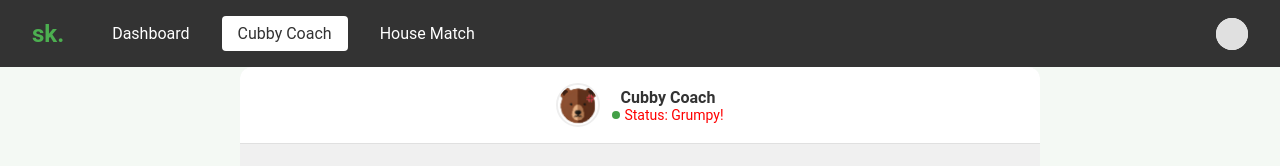
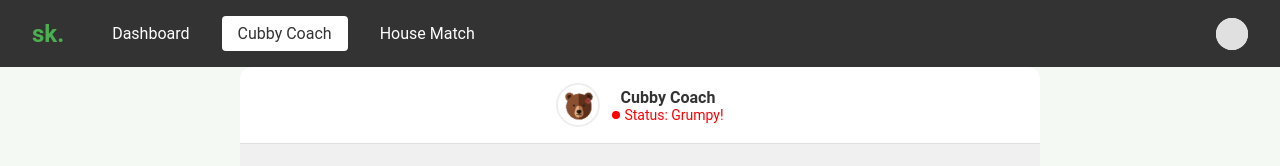
Before and after one commit to collinsbwl/testsite, a React (Create React App) app in the folder smartkart/: page /financeCoach in a window 1280 px wide. Shown: the top 166 px of the page. Built offline with nearby package versions, Linux system fonts and the light colour scheme.

Commit message:
Update financeCoach.css

```diff
--- a/smartkart/src/styles/financeCoach.css
+++ b/smartkart/src/styles/financeCoach.css
@@ -29,9 +29,10 @@
 }
 
 .coach-avatar, .coach-avatar-small {
-  background-image: url();
-  background-size: cover;
-  background-position: center;
+  background-size: 76%;
+  background-position: calc(50% + 0.5px) 6px;
+  background-image: var(--coach-image);
+  background-repeat: no-repeat;
   border-radius: 50%;
 }
 
@@ -74,7 +75,7 @@
   display: inline-block;
   width: 8px;
   height: 8px;
-  background-color: #43a047;
+  background-color: var(--dot-color);
   border-radius: 50%;
 }
 
```
